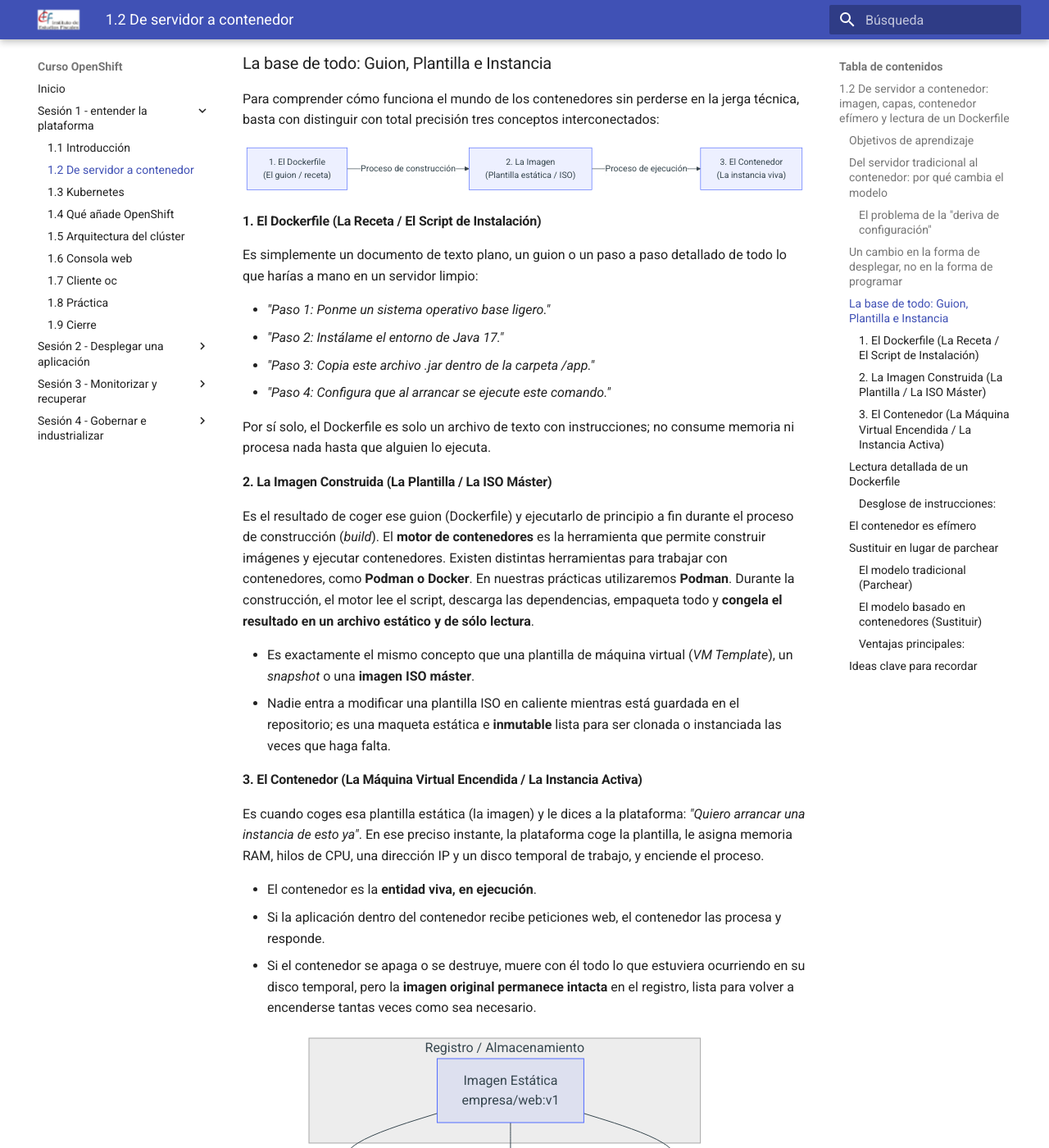
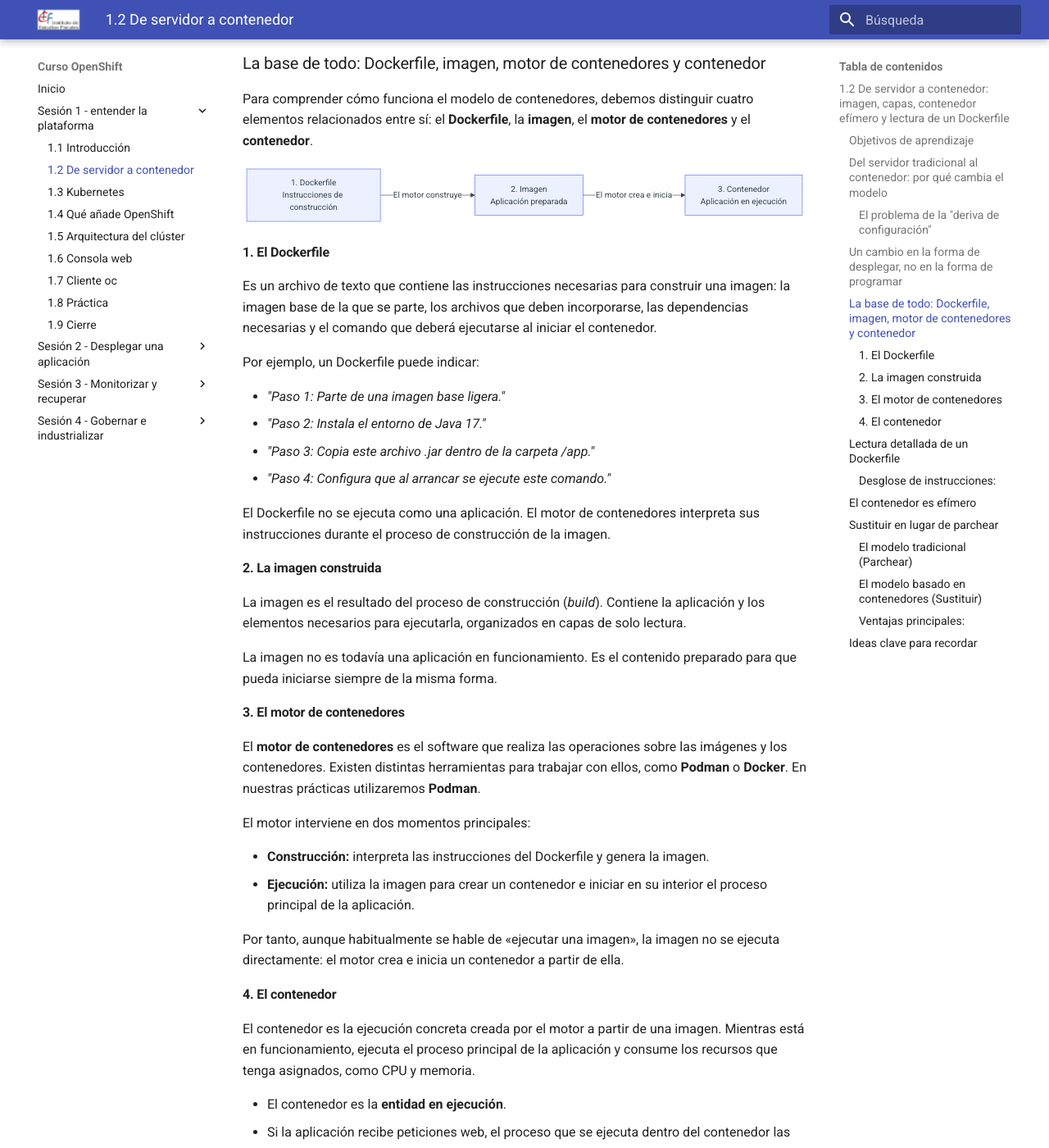
Before and after one commit to ieftraining/curso-openshift, an MkDocs documentation site: the page built from docs/sesion1/1.2 de servidor a contendor.md, in a window 1280 px wide and 1400 px high, scrolled down 1652 px. Shown: the whole window at 82% size. Built offline with MkDocs 1.6.1 and Material for MkDocs 9.7.7, drawn with Linux system fonts in a browser that asks for light colours; some of the changed text lies outside the part shown.

Commit message:
Add files via upload

````diff
--- a/docs/sesion1/1.2 de servidor a contendor.md
+++ b/docs/sesion1/1.2 de servidor a contendor.md
@@ -6,7 +6,7 @@
 
 - Comprender la transición desde la administración tradicional de servidores hacia el modelo basado en contenedores.
 - Entender que los contenedores transforman la forma de empaquetar, distribuir y operar las aplicaciones, sin alterar la lógica de desarrollo o programación.
-- Diferenciar con total claridad la secuencia fundamental: **Dockerfile (El guion) → Imagen (La plantilla estática / ISO) → Contenedor (La instancia viva)**.
+- Comprender la relación entre el **Dockerfile**, la **imagen**, el **motor de contenedores** y el **contenedor en ejecución**.
 - Interpretar de forma práctica las instrucciones clave de un Dockerfile básico.
 - Asimilar la naturaleza efímera de los contenedores y el principio operativo de **sustituir en lugar de parchear**.
 
@@ -45,57 +45,55 @@
     B --> C["Despliegue Estándar"]
 ```
 
-### La base de todo: Guion, Plantilla e Instancia
+### La base de todo: Dockerfile, imagen, motor de contenedores y contenedor
 
-Para comprender cómo funciona el mundo de los contenedores sin perderse en la jerga técnica, basta con distinguir con total precisión tres conceptos interconectados:
+Para comprender cómo funciona el modelo de contenedores, debemos distinguir cuatro elementos relacionados entre sí: el **Dockerfile**, la **imagen**, el **motor de contenedores** y el **contenedor**.
 
 ```mermaid
 flowchart LR
-    A["1. El Dockerfile<br>(El guion / receta)"] -->|"Proceso de construcción"| B["2. La Imagen<br>(Plantilla estática / ISO)"]
-    B -->|"Proceso de ejecución"| C["3. El Contenedor<br>(La instancia viva)"]
+    A["1. Dockerfile<br>Instrucciones de construcción"] -->|"El motor construye"| B["2. Imagen<br>Aplicación preparada"]
+    B -->|"El motor crea e inicia"| C["3. Contenedor<br>Aplicación en ejecución"]
 ```
 
-#### 1. El Dockerfile (La Receta / El Script de Instalación)
+#### 1. El Dockerfile
 
-Es simplemente un documento de texto plano, un guion o un paso a paso detallado de todo lo que harías a mano en un servidor limpio:
+Es un archivo de texto que contiene las instrucciones necesarias para construir una imagen: la imagen base de la que se parte, los archivos que deben incorporarse, las dependencias necesarias y el comando que deberá ejecutarse al iniciar el contenedor.
 
-- _"Paso 1: Ponme un sistema operativo base ligero."_
-- _"Paso 2: Instálame el entorno de Java 17."_
+Por ejemplo, un Dockerfile puede indicar:
+
+- _"Paso 1: Parte de una imagen base ligera."_
+- _"Paso 2: Instala el entorno de Java 17."_
 - _"Paso 3: Copia este archivo .jar dentro de la carpeta /app."_
 - _"Paso 4: Configura que al arrancar se ejecute este comando."_
 
-Por sí solo, el Dockerfile es solo un archivo de texto con instrucciones; no consume memoria ni procesa nada hasta que alguien lo ejecuta.
+El Dockerfile no se ejecuta como una aplicación. El motor de contenedores interpreta sus instrucciones durante el proceso de construcción de la imagen.
 
-#### 2. La Imagen Construida (La Plantilla / La ISO Máster)
+#### 2. La imagen construida
 
-Es el resultado de coger ese guion (Dockerfile) y ejecutarlo de principio a fin durante el proceso de construcción (_build_). El **motor de contenedores** es la herramienta que permite construir imágenes y ejecutar contenedores. Existen distintas herramientas para trabajar con contenedores, como **Podman o Docker**. En nuestras prácticas utilizaremos **Podman**. Durante la construcción, el motor lee el script, descarga las dependencias, empaqueta todo y **congela el resultado en un archivo estático y de sólo lectura**.
+La imagen es el resultado del proceso de construcción (_build_). Contiene la aplicación y los elementos necesarios para ejecutarla, organizados en capas de solo lectura.
 
-- Es exactamente el mismo concepto que una plantilla de máquina virtual (_VM Template_), un _snapshot_ o una **imagen ISO máster**.
-- Nadie entra a modificar una plantilla ISO en caliente mientras está guardada en el repositorio; es una maqueta estática e **inmutable** lista para ser clonada o instanciada las veces que haga falta.
+La imagen no es todavía una aplicación en funcionamiento. Es el contenido preparado para que pueda iniciarse siempre de la misma forma.
 
-#### 3. El Contenedor (La Máquina Virtual Encendida / La Instancia Activa)
+#### 3. El motor de contenedores
 
-Es cuando coges esa plantilla estática (la imagen) y le dices a la plataforma: _"Quiero arrancar una instancia de esto ya"_.
-En ese preciso instante, la plataforma coge la plantilla, le asigna memoria RAM, hilos de CPU, una dirección IP y un disco temporal de trabajo, y enciende el proceso.
+El **motor de contenedores** es el software que realiza las operaciones sobre las imágenes y los contenedores. Existen distintas herramientas para trabajar con ellos, como **Podman** o **Docker**. En nuestras prácticas utilizaremos **Podman**.
 
-- El contenedor es la **entidad viva, en ejecución**.
-- Si la aplicación dentro del contenedor recibe peticiones web, el contenedor las procesa y responde.
-- Si el contenedor se apaga o se destruye, muere con él todo lo que estuviera ocurriendo en su disco temporal, pero la **imagen original permanece intacta** en el registro, lista para volver a encenderse tantas veces como sea necesario.
+El motor interviene en dos momentos principales:
 
-```mermaid
-flowchart TD
-    subgraph Registro["Registro / Almacenamiento"]
-        A["Imagen Estática<br>empresa/web:v1"]
-    end
+- **Construcción:** interpreta las instrucciones del Dockerfile y genera la imagen.
+- **Ejecución:** utiliza la imagen para crear un contenedor e iniciar en su interior el proceso principal de la aplicación.
 
-    subgraph Cluster["Infraestructura de Ejecución"]
-        A -->|Instancia 1| B["Contenedor 1<br>En ejecución"]
-        A -->|Instancia 2| C["Contenedor 2<br>En ejecución"]
-        A -->|Instancia 3| D["Contenedor 3<br>En ejecución"]
-    end
-```
+Por tanto, aunque habitualmente se hable de «ejecutar una imagen», la imagen no se ejecuta directamente: el motor crea e inicia un contenedor a partir de ella.
 
-Una única imagen estática sirve para arrancar múltiples contenedores idénticos simultáneamente.
+#### 4. El contenedor
+
+El contenedor es la ejecución concreta creada por el motor a partir de una imagen. Mientras está en funcionamiento, ejecuta el proceso principal de la aplicación y consume los recursos que tenga asignados, como CPU y memoria.
+
+- El contenedor es la **entidad en ejecución**.
+- Si la aplicación recibe peticiones web, el proceso que se ejecuta dentro del contenedor las procesa y responde.
+- Si el contenedor se apaga o se destruye, desaparece todo lo que estuviera ocurriendo en su almacenamiento temporal, pero la imagen original permanece intacta y puede volver a utilizarse.
+
+En este apartado utilizaremos Podman para comprender cómo se construye una imagen y cómo se crea un contenedor. Más adelante veremos que Kubernetes y OpenShift permiten coordinar y gestionar los contenedores sin tener que iniciarlos y supervisarlos individualmente.
 
 ### Lectura detallada de un Dockerfile
 
@@ -144,14 +142,14 @@
 
 ```mermaid
 flowchart TD
-    A["Modificación de código o receta"] --> B["Construcción de Nueva Imagen<br>(v2.0)"]
+    A["Modificación de código o Dockerfile"] --> B["Construcción de Nueva Imagen<br>(v2.0)"]
     B --> C["Despliegue de Nuevo Contenedor"]
     C --> D["Retirada del Contenedor Antiguo<br>(v1.0)"]
 ```
 
 En las plataformas de contenedores **nunca se modifica un contenedor en marcha**. Ante un cambio de código, una actualización de seguridad o la corrección de un fallo:
 
-- Se actualiza el código o la receta (Dockerfile).
+- Se actualiza el código o el Dockerfile.
 - Se construye una **nueva versión de la imagen** (por ejemplo, v2.0).
 - Se despliega un **nuevo contenedor** a partir de la nueva imagen.
 - Se retira y elimina el contenedor antiguo.
````
